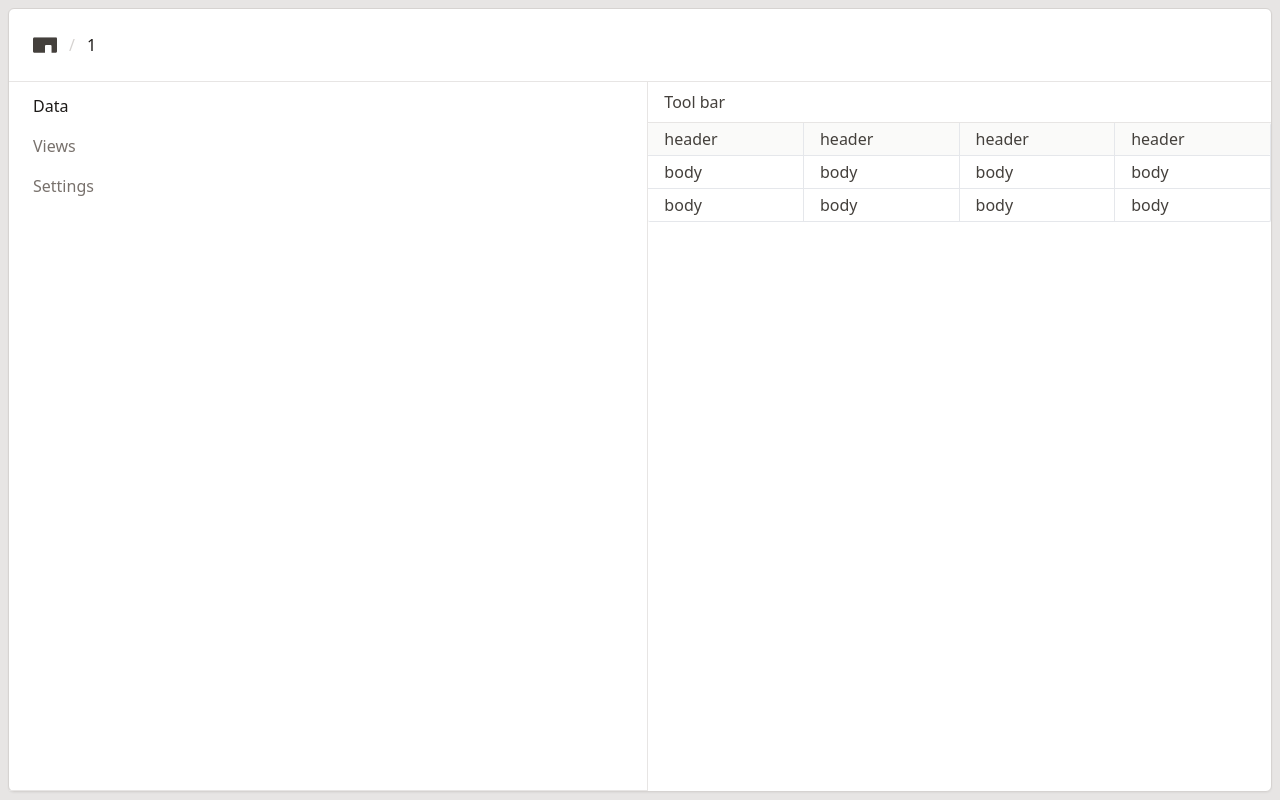
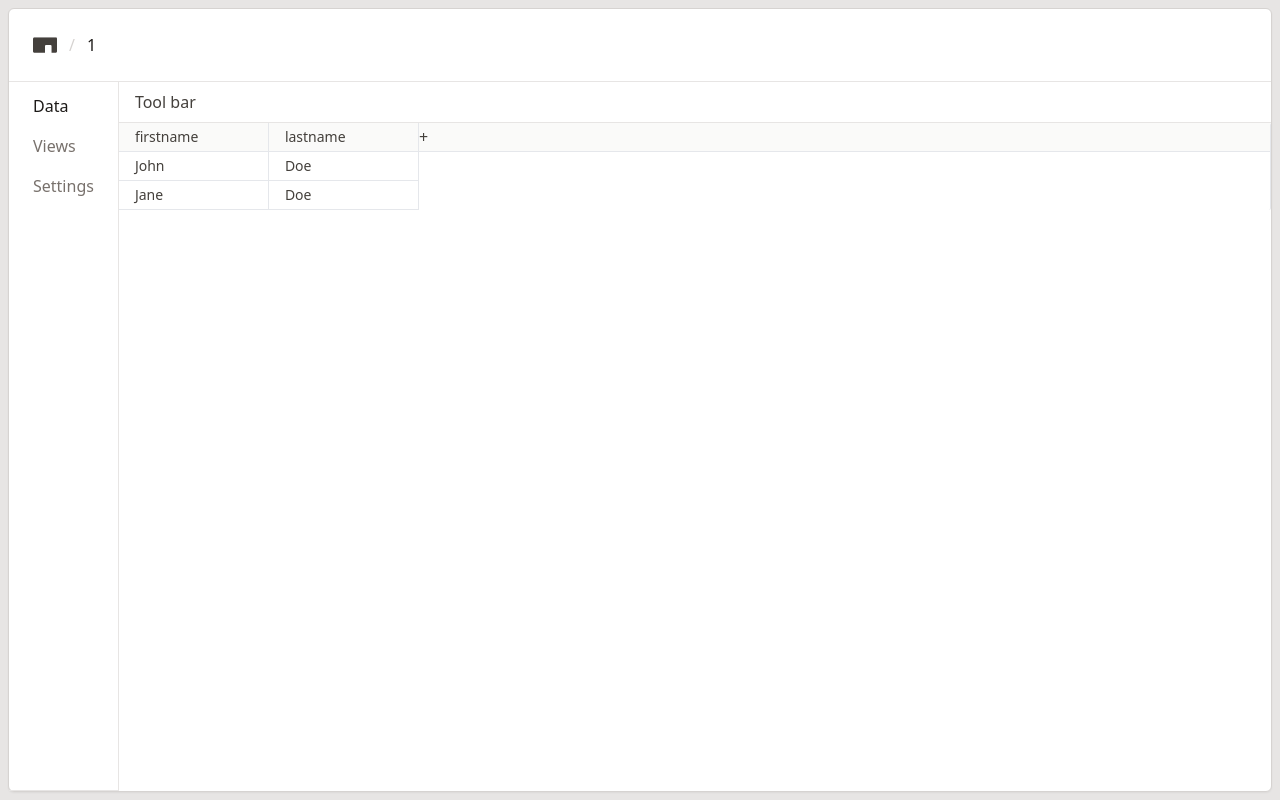
Before and after one commit to daviddkkim/Driver-svelte, a SvelteKit app: page /project/1/data in a window 1280 px wide. Built offline with nearby package versions, Linux system fonts and the light colour scheme.

Commit message:
make table rows work

```diff
--- a/src/components/Table/Table.svelte
+++ b/src/components/Table/Table.svelte
@@ -1,32 +1,44 @@
 <script lang="ts">
-	const TableContainer = `bg-white border border-t-0 border-l-0 rounded-sm text-stone-700 w-full h-fit`;
-	const TableHeader = `flex border-b`;
-	const HeaderCell = `bg-stone-50 font-medium px-4 py-1  border-r text-stone-700 hover:bg-stone-100 w-full last:border-r-0 last:rounded-r-sm first:rounded-l-sm`;
-	const TableRow = ` flex border-b last:border-b-0`;
-	const TableCell = `bg-white px-4 py-1  border-r text-stone-700 hover:bg-stone-100 w-full last:border-r-0 last:rounded-r-sm first:rounded-l-sm`;
+	const TableContainer = `bg-white border border-b-0 border-t-0 border-l-0 rounded-sm text-stone-700 w-full h-fit`;
+	const TableHeader = `flex border-b bg-stone-50`;
+	const HeaderCell = `bg-stone-50 font-medium text-sm px-4 py-1  border-r text-stone-700 hover:bg-stone-100 min-w-[150px] last:rounded-r-sm first:rounded-l-sm`;
+	const TableRow = ` flex`;
+	const TableCell = `bg-white px-4 py-1 text-sm  border-r border-b text-stone-700 hover:bg-stone-100 min-w-[150px] last:rounded-r-smfirst:rounded-l-sm`;
+
+	export let data = [
+		{ firstname: 'John', lastname: 'Doe' },
+		{ firstname: 'Jane', lastname: 'Doe' }
+	];
+	export let column = [
+		{
+			header: 'firstname'
+		},
+		{
+			header: 'lastname'
+		}
+	];
+
+	const sortedData = data.map((row) => {
+		return Object.values(row);
+	});
 </script>
 
 <div class={TableContainer}>
 	<div>
 		<div class={TableHeader}>
-			<div class={HeaderCell}>header</div>
-			<div class={HeaderCell}>header</div>
-			<div class={HeaderCell}>header</div>
-			<div class={HeaderCell}>header</div>
+			{#each column as col}
+				<div class={HeaderCell}>{col.header}</div>
+			{/each}
+			<button> +</button>
 		</div>
 	</div>
 	<div>
-		<div class={TableRow}>
-			<div class={TableCell}>body</div>
-			<div class={TableCell}>body</div>
-			<div class={TableCell}>body</div>
-			<div class={TableCell}>body</div>
-		</div>
-		<div class={TableRow}>
-			<div class={TableCell}>body</div>
-			<div class={TableCell}>body</div>
-			<div class={TableCell}>body</div>
-			<div class={TableCell}>body</div>
-		</div>
+		{#each sortedData as row}
+			<div class={TableRow}>
+				{#each row as cell}
+					<div class={TableCell}>{cell}</div>
+				{/each}
+			</div>
+		{/each}
 	</div>
 </div>
--- a/src/routes/project/[slug]/+layout.svelte
+++ b/src/routes/project/[slug]/+layout.svelte
@@ -3,7 +3,7 @@
 	import { DriverLogo } from '../../../components';
 
 	const TopNav = `flex w-full  px-6 py-6 font-medium text-stone-900 border-b border-stone-200`;
-	const TabNav = `flex w-full flex-col border-b px-4 py-2 gap-2 w-fit border-r border-stone-200`;
+	const TabNav = `flex flex-col border-b px-4 py-2 gap-2 w-fit border-r border-stone-200`;
 	const TabItem = `flex px-2 py-1 rounded-sm text-stone-500 hover:text-stone-600 hover:bg-stone-50 `;
 	const ActiveTabItem = `flex px-2 py-1 rounded-sm text-stone-900 `;
 	let activeTabValue = $page.route.id?.substring($page.route.id.lastIndexOf('/') + 1);
```
